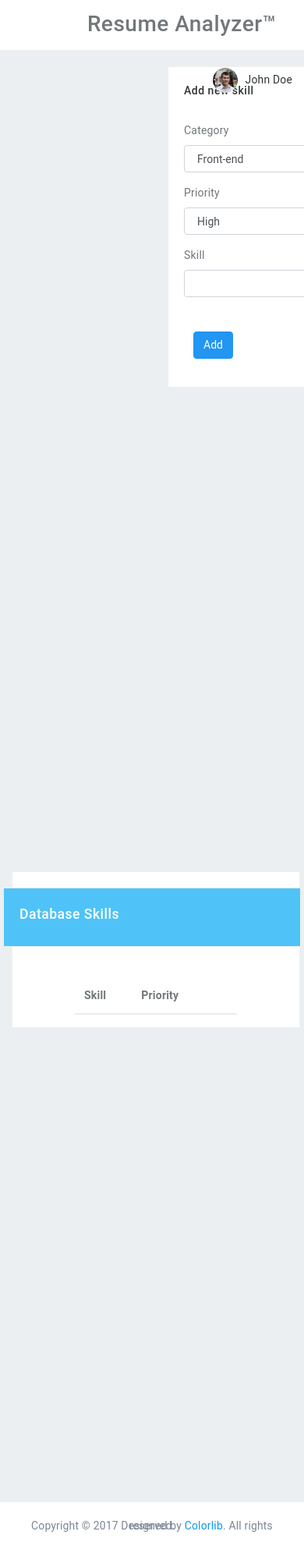
After one commit to aminda007/cv_analyzer, a Django app: page /add-skills in a window 390 px wide. The commit adds this page. Shown: the whole page at 78% size. Run offline with Django 3.2, Linux system fonts and the light colour scheme; data that the repository does not hold is empty; some libraries are stand-ins or nearby versions; some web fonts are replaced.

Commit message:
add new skills page

```diff
--- /dev/null
+++ b/ui_server/cv_analyzer/templates/AddSkills.html
@@ -0,0 +1,251 @@
+{% extends 'Dashboard.html' %}
+
+{% block title %}Analysis{% endblock %}
+
+{% block body %}
+
+<!--Skill Input Section-->
+<div class="masonry-item col-md-12" style="position: absolute; left: 50%; top: 0px;">
+    <div style="margin-left:10px;" class="bgc-white p-20 bd" ><h6 class="c-grey-900">Add new skill</h6>
+        <div class="mT-30">
+            <form action="{% url 'skill_add' %}" method="post" enctype="multipart/form-data">
+                {% csrf_token %}
+                <div class="form-row">
+                    <div class="form-group col-md-3">
+                        <label for="category">Category</label>
+                        <select id="category" name="category" class="form-control">
+                            <option selected="selected">Front-end</option>
+                            <option>Back-end</option>
+                            <option>Quality Assurance</option>
+                            <option>Business Analysis</option>
+                            <option>Database</option>
+                        </select>
+                    </div>
+                    <div class="form-group col-md-3">
+                        <label for="priority">Priority</label>
+                        <select id="priority" name="priority" class="form-control">
+                            <option selected="selected">High</option>
+                            <option>Medium</option>
+                            <option>Low</option>
+                        </select>
+                    </div>
+                    <div class="form-group col-md-4">
+                        <label for="skill">Skill</label>
+                        <input type="text" class="form-control" id="skill" name="skill">
+                    </div>
+                    <div class="form-group col-md-2">
+                        <button type="submit" class="btn btn-primary" style="margin-top:28px; margin-left:12px; ">Add</button>
+                    </div>
+                </div>
+            </form>
+        </div>
+    </div>
+</div>
+
+<!--Front End Skills List-->
+<div class="masonry-item col-md-12" style="position: absolute; left: 0%; top: 1032px;">
+    <div class="bd bgc-white layer w-95 p-10" style="margin-left:10px;">
+    </div>
+    <div class="bgc-light-blue-300 c-white p-20">
+        <div class="peers ai-c jc-sb gap-40">
+            <div class="peer peer-greed"><h5>Front-end Skills</h5></div>
+        </div>
+    </div>
+    <div class="bd bgc-white" style="margin-left:10px;">
+        <div style="margin-left:80px; margin-right:80px; margin-top:40px">
+            <table class="table">
+                <thead>
+                <tr>
+                    <th class="bdwT-0">Skill</th>
+                    <th class="bdwT-0">Priority</th>
+                    <th class="bdwT-0"></th>
+                </tr>
+                </thead>
+                <tbody>
+                {% for item in skills_front_end %}
+                <tr>
+                    <td class="fw-600" style="width:40%">{{ item.skill }}</td>
+                    <td style="width:20%">
+                        <span class="{{item.priority_class}}">{{item.priority}}</span>
+                    </td>
+                    <td style="width:30%">
+                        <form action="{% url 'skill_delete' %}" method="post" enctype="multipart/form-data">
+                            {% csrf_token %}
+                            <input type="hidden" name="id" value="{{ item.pk }}" />
+                            <input type="submit" value="Delete" class="btn cur-p btn-outline-danger pull-right" style=" margin-right:50px"/>
+                        </form>
+                    </td>
+                <tr>
+                    {% endfor %}
+                <tbody>
+            </table>
+        </div>
+    </div>
+</div>
+
+<!--Back End Skills List-->
+<div class="masonry-item col-md-12" style="position: absolute; left: 0%; top: 1032px;">
+    <div class="bd bgc-white layer w-95 p-10" style="margin-left:10px;">
+    </div>
+    <div class="bgc-light-blue-300 c-white p-20">
+        <div class="peers ai-c jc-sb gap-40">
+            <div class="peer peer-greed"><h5>Back-End Skills</h5></div>
+        </div>
+    </div>
+    <div class="bd bgc-white" style="margin-left:10px;">
+        <div style="margin-left:80px; margin-right:80px; margin-top:40px">
+            <table class="table">
+                <thead>
+                <tr>
+                    <th class="bdwT-0">Skill</th>
+                    <th class="bdwT-0">Priority</th>
+                    <th class="bdwT-0"></th>
+                </tr>
+                </thead>
+                <tbody>
+                {% for item in skills_back_end %}
+                <tr>
+                    <td class="fw-600" style="width:40%">{{ item.skill }}</td>
+                    <td style="width:20%">
+                        <span class="{{item.priority_class}}">{{item.priority}}</span>
+                    </td>
+                    <td style="width:30%">
+                        <form action="{% url 'skill_delete' %}" method="post" enctype="multipart/form-data">
+                            {% csrf_token %}
+                            <input type="hidden" name="id" value="{{ item.pk }}" />
+                            <input type="submit" value="Delete" class="btn cur-p btn-outline-danger pull-right" style=" margin-right:50px"/>
+                        </form>
+                    </td>
+                <tr>
+                    {% endfor %}
+                <tbody>
+            </table>
+        </div>
+    </div>
+</div>
+
+<!--Quality Assurance Skills List-->
+<div class="masonry-item col-md-12" style="position: absolute; left: 0%; top: 1032px;">
+    <div class="bd bgc-white layer w-95 p-10" style="margin-left:10px;">
+    </div>
+    <div class="bgc-light-blue-300 c-white p-20">
+        <div class="peers ai-c jc-sb gap-40">
+            <div class="peer peer-greed"><h5>Quality Assurance Skills</h5></div>
+        </div>
+    </div>
+    <div class="bd bgc-white" style="margin-left:10px;">
+        <div style="margin-left:80px; margin-right:80px; margin-top:40px">
+            <table class="table">
+                <thead>
+                <tr>
+                    <th class="bdwT-0">Skill</th>
+                    <th class="bdwT-0">Priority</th>
+                    <th class="bdwT-0"></th>
+                </tr>
+                </thead>
+                <tbody>
+                {% for item in skills_quality_assurance %}
+                <tr>
+                    <td class="fw-600" style="width:40%">{{ item.skill }}</td>
+                    <td style="width:20%">
+                        <span class="{{item.priority_class}}">{{item.priority}}</span>
+                    </td>
+                    <td style="width:30%">
+                        <form action="{% url 'skill_delete' %}" method="post" enctype="multipart/form-data">
+                            {% csrf_token %}
+                            <input type="hidden" name="id" value="{{ item.pk }}" />
+                            <input type="submit" value="Delete" class="btn cur-p btn-outline-danger pull-right" style=" margin-right:50px"/>
+                        </form>
+                    </td>
+                <tr>
+                    {% endfor %}
+                <tbody>
+            </table>
+        </div>
+    </div>
+</div>
+
+<!--Business Analysis Skills List-->
+<div class="masonry-item col-md-12" style="position: absolute; left: 0%; top: 1032px;">
+    <div class="bd bgc-white layer w-95 p-10" style="margin-left:10px;">
+    </div>
+    <div class="bgc-light-blue-300 c-white p-20">
+        <div class="peers ai-c jc-sb gap-40">
+            <div class="peer peer-greed"><h5>Business Analysis Skills</h5></div>
+        </div>
+    </div>
+    <div class="bd bgc-white" style="margin-left:10px;">
+        <div style="margin-left:80px; margin-right:80px; margin-top:40px">
+            <table class="table">
+                <thead>
+                <tr>
+                    <th class="bdwT-0">Skill</th>
+                    <th class="bdwT-0">Priority</th>
+                    <th class="bdwT-0"></th>
+                </tr>
+                </thead>
+                <tbody>
+                {% for item in skills_business_analysis %}
+                <tr>
+                    <td class="fw-600" style="width:40%">{{ item.skill }}</td>
+                    <td style="width:20%">
+                        <span class="{{item.priority_class}}">{{item.priority}}</span>
+                    </td>
+                    <td style="width:30%">
+                        <form action="{% url 'skill_delete' %}" method="post" enctype="multipart/form-data">
+                            {% csrf_token %}
+                            <input type="hidden" name="id" value="{{ item.pk }}" />
+                            <input type="submit" value="Delete" class="btn cur-p btn-outline-danger pull-right" style=" margin-right:50px"/>
+                        </form>
+                    </td>
+                <tr>
+                    {% endfor %}
+                <tbody>
+            </table>
+        </div>
+    </div>
+</div>
+
+<!--Database Skills List-->
+<div class="masonry-item col-md-12" style="position: absolute; left: 0%; top: 1032px;">
+    <div class="bd bgc-white layer w-95 p-10" style="margin-left:10px;">
+    </div>
+    <div class="bgc-light-blue-300 c-white p-20">
+        <div class="peers ai-c jc-sb gap-40">
+            <div class="peer peer-greed"><h5>Database Skills</h5></div>
+        </div>
+    </div>
+    <div class="bd bgc-white" style="margin-left:10px;">
+        <div style="margin-left:80px; margin-right:80px; margin-top:40px">
+            <table class="table">
+                <thead>
+                <tr>
+                    <th class="bdwT-0">Skill</th>
+                    <th class="bdwT-0">Priority</th>
+                    <th class="bdwT-0"></th>
+                </tr>
+                </thead>
+                <tbody>
+                {% for item in skills_database %}
+                <tr>
+                    <td class="fw-600" style="width:40%">{{ item.skill }}</td>
+                    <td style="width:20%">
+                        <span class="{{item.priority_class}}">{{item.priority}}</span>
+                    </td>
+                    <td style="width:30%">
+                        <form action="{% url 'skill_delete' %}" method="post" enctype="multipart/form-data">
+                            {% csrf_token %}
+                            <input type="hidden" name="id" value="{{ item.pk }}" />
+                            <input type="submit" value="Delete" class="btn cur-p btn-outline-danger pull-right" style=" margin-right:50px"/>
+                        </form>
+                    </td>
+                <tr>
+                    {% endfor %}
+                <tbody>
+            </table>
+        </div>
+    </div>
+</div>
+
+
+{% endblock %}
--- a/ui_server/cv_analyzer/templates/Dashboard.html
+++ b/ui_server/cv_analyzer/templates/Dashboard.html
@@ -86,9 +86,23 @@
                                                      href="/home"
                                                      default=""><span class="icon-holder"><i
                         class="c-blue-500 ti-home"></i> </span><span class="title">Home</span></a></li>
-                <li class="nav-item"><a class="sidebar-link"
-                                        href="/upload"><span
-                        class="icon-holder"><i class="c-green-500 ti-files"></i> </span><span class="title">Train Model</span></a>
+                <!--<li class="nav-item"><a class="sidebar-link"-->
+                                        <!--href="/upload"><span-->
+                        <!--class="icon-holder"><i class="c-green-500 ti-files"></i> </span><span class="title">Train Model</span></a>-->
+                <!--</li>-->
+                <li class="nav-item dropdown"><a class="dropdown-toggle" href="javascript:void(0);"><span
+                        class="icon-holder"><i class="c-green-500 ti-view-list-alt"></i> </span><span
+                        class="title">Create Model</span> <span class="arrow"><i class="ti-angle-right"></i></span></a>
+                    <ul class="dropdown-menu">
+                        <li><a class="sidebar-link" href="/upload">
+                            <span class="icon-holder"><i class="c-green-500 ti-files"></i> </span>
+                            <span class="title" style="padding:10px">Add Resumes</span></a>
+                        </li>
+                        <li><a class="sidebar-link" href="/add-skills">
+                            <span class="icon-holder"><i class="c-green-500 ti-layout-list-thumb"></i> </span>
+                            <span class="title" style="padding:10px">Add Skills</span></a>
+                        </li>
+                    </ul>
                 </li>
                 <li class="nav-item"><a class="sidebar-link"
                                         href="/upload-cv"><span
@@ -107,14 +121,7 @@
                                                  <!--href="https://colorlib.com/polygon/adminator/ui.html"><span-->
                         <!--class="icon-holder"><i class="c-pink-500 ti-palette"></i> </span><span-->
                         <!--class="title">UI Elements</span></a></li>-->
-                <!--<li class="nav-item dropdown"><a class="dropdown-toggle" href="javascript:void(0);"><span-->
-                        <!--class="icon-holder"><i class="c-orange-500 ti-bar-chart"></i> </span><span-->
-                        <!--class="title">Analyze</span> <span class="arrow"><i class="ti-angle-right"></i></span></a>-->
-                    <!--<ul class="dropdown-menu">-->
-                        <!--<li><a class="sidebar-link" href="/cv-template">Template Resume</a></li>-->
-                        <!--<li><a class="sidebar-link" href="/cv-linkedin">LinkedIn Profile</a></li>-->
-                    <!--</ul>-->
-                <!--</li>-->
+
 
                 <!--<li class="nav-item dropdown"><a class="dropdown-toggle" href="javascript:void(0);"><span-->
                         <!--class="icon-holder"><i class="c-teal-500 ti-view-list-alt"></i> </span><span class="title">Multiple Levels</span>-->
--- a/ui_server/cv_analyzer/templates/LinkedInAnalyzer.html
+++ b/ui_server/cv_analyzer/templates/LinkedInAnalyzer.html
@@ -211,7 +211,7 @@
                         <div class="bd bgc-white layer w-95 p-10" style="margin-left:10px;"></div>
                         <div class="bgc-light-blue-300 c-white p-20">
                             <div class="peers ai-c jc-sb gap-40">
-                                <div class="peer peer-greed"><h5>Skills & Endorsements</h5></div>
+                                <div class="peer peer-greed"><h5>Skills & Endorsments</h5></div>
                             </div>
                         </div>
                         <div class="bd bgc-white" style="margin-left:10px;">
--- a/ui_server/cv_analyzer/urls.py
+++ b/ui_server/cv_analyzer/urls.py
@@ -40,6 +40,9 @@ urlpatterns = [
     path(r'delete-all', views.delete_all),
     path(r'delete-all-cv', views.delete_all_cv),
     path(r'analysis', views.analysis),
+    path(r'add-skills', views.add_skills, name='skills_add'),
+    path(r'add-skill', views.add_skill, name='skill_add'),
+    path(r'delete-skill', views.delete_skill, name='skill_delete'),
     # path(r'delete-all', views.delete_all, name='resume_delete_all'),
     ]+ static(settings.MEDIA_URL, document_root=settings.MEDIA_ROOT)
     # path(r'dashboard', views.HomePageView.as_view()),
--- a/ui_server/cv_analyzer/views.py
+++ b/ui_server/cv_analyzer/views.py
@@ -8,7 +8,7 @@ from .pdf_sanner import scanPdf
 from .init import get_linkedin_profile
 from .selenium_scrapper import scrape_linkedin
 from django.http import HttpResponseRedirect
-from .models import UploadForm, Upload, Words, UploadFormCV, UploadCV
+from .models import UploadForm, Upload, Words, UploadFormCV, UploadCV, Skills
 from django.urls import reverse
 from django.shortcuts import get_object_or_404
 from .model_creater import update_model
@@ -216,8 +216,58 @@ def get_total_score(score,gpa):
     section_score = int(importScoreDataLinkedIn()[6])/100*20
     gpa_score = gpa/4.2*20
     print('model score is ' + str(model_score))
-    print('endoresement score is ' + str(endoresement_score))
+    print('endorsement score is ' + str(endoresement_score))
     print('section score is ' + str(section_score))
     print('gpa score is ' + str(gpa_score))
     print('total score is ' + str(model_score+endoresement_score+section_score+gpa_score))
     return int(model_score+endoresement_score+section_score+gpa_score)
+
+
+def add_skills(request):
+    skills_front_end = Skills.objects.filter(category='Front-end')
+    skills_back_end = Skills.objects.filter(category='Back-end')
+    skills_quality_assurance = Skills.objects.filter(category='Quality Assurance')
+    skills_business_analysis = Skills.objects.filter(category='Business Analysis')
+    skills_database = Skills.objects.filter(category='Database')
+    return TemplateResponse(request, 'AddSkills.html', {'skills_front_end': skills_front_end,
+                                                        'skills_back_end': skills_back_end,
+                                                        'skills_quality_assurance': skills_quality_assurance,
+                                                        'skills_business_analysis': skills_business_analysis,
+                                                        'skills_database': skills_database})
+
+
+def add_skill(request):
+    if request.method == "POST":
+        skill = request.POST.get('skill', None)
+        category = request.POST.get('category', None)
+        priority = request.POST.get('priority', None)
+        obj_list = Skills.objects.filter(skill=skill)
+
+        priority_class = ""
+        if priority == "High":
+            priority_class = "badge bgc-red-50 c-red-700 p-10 lh-0 tt-c badge-pill"
+        elif priority == "Medium":
+            priority_class = "badge bgc-green-50 c-green-700 p-10 lh-0 tt-c badge-pill"
+        else:
+            priority_class = "badge bgc-blue-50 c-blue-700 p-10 lh-0 tt-c badge-pill"
+
+        if len(obj_list) > 0:
+            print("do nothing")
+        else:
+            s = Skills(skill=skill, category=category, priority=priority, priority_class=priority_class)
+            s.save()
+        return HttpResponseRedirect(reverse('skills_add'))
+    else:
+        resume = UploadFormCV()
+    resumes = UploadCV.objects.all()
+    return TemplateResponse(request, 'UploadCV.html', {'form': resume, 'resumes': resumes})
+
+
+def delete_skill(request):
+    if request.method == "POST":
+        doc_id = request.POST.get('id', None)
+        doc_to_del = get_object_or_404(Skills, pk=doc_id)
+        doc_to_del.delete()
+        return HttpResponseRedirect(reverse('skills_add'))
+    else:
+        return HttpResponseRedirect(reverse('skills_add'))
```
Also changed, not shown: ui_server/cv_analyzer/models.py (+10 -0 lines).
